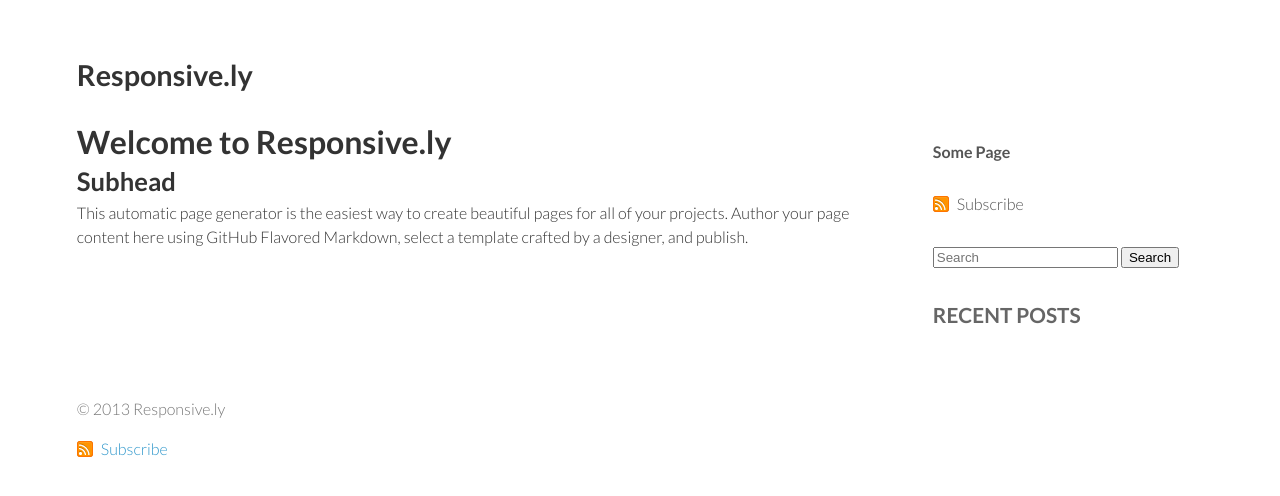
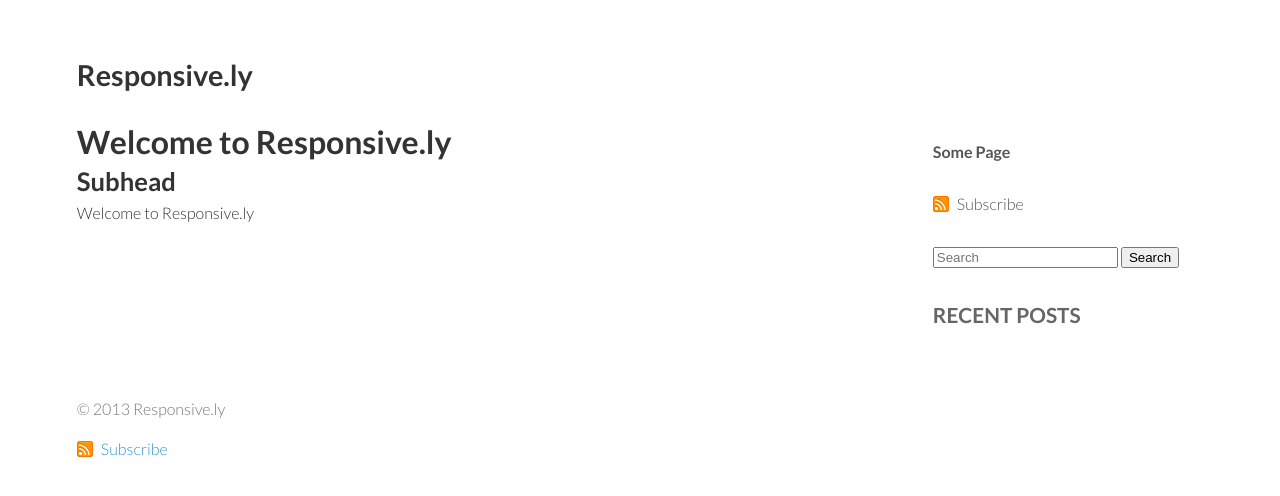
Before and after one commit to thedougco/responsive.ly, a Jekyll site: the page built from index.html, in a window 1280 px wide. Shown: the top 496 px of the page. Built offline with Jekyll 4.4.1, drawn with Linux system fonts in a browser that asks for light colours; nearby versions of some CDN libraries; Markdown is read by kramdown in place of the engine named in the settings; the list of posts is cut into pages by our own code.

Commit message:
small change to push to master

```diff
--- a/index.html
+++ b/index.html
@@ -7,7 +7,7 @@ layout: default
 
 <h2>Subhead</h2>
 
-<p>This automatic page generator is the easiest way to create beautiful pages for all of your projects. Author your page content here using GitHub Flavored Markdown, select a template crafted by a designer, and publish.</p>
+<p>Welcome to Responsive.ly</p>
 
 {% for post in paginator.posts %}
   <div class="entry excerpt">
```
